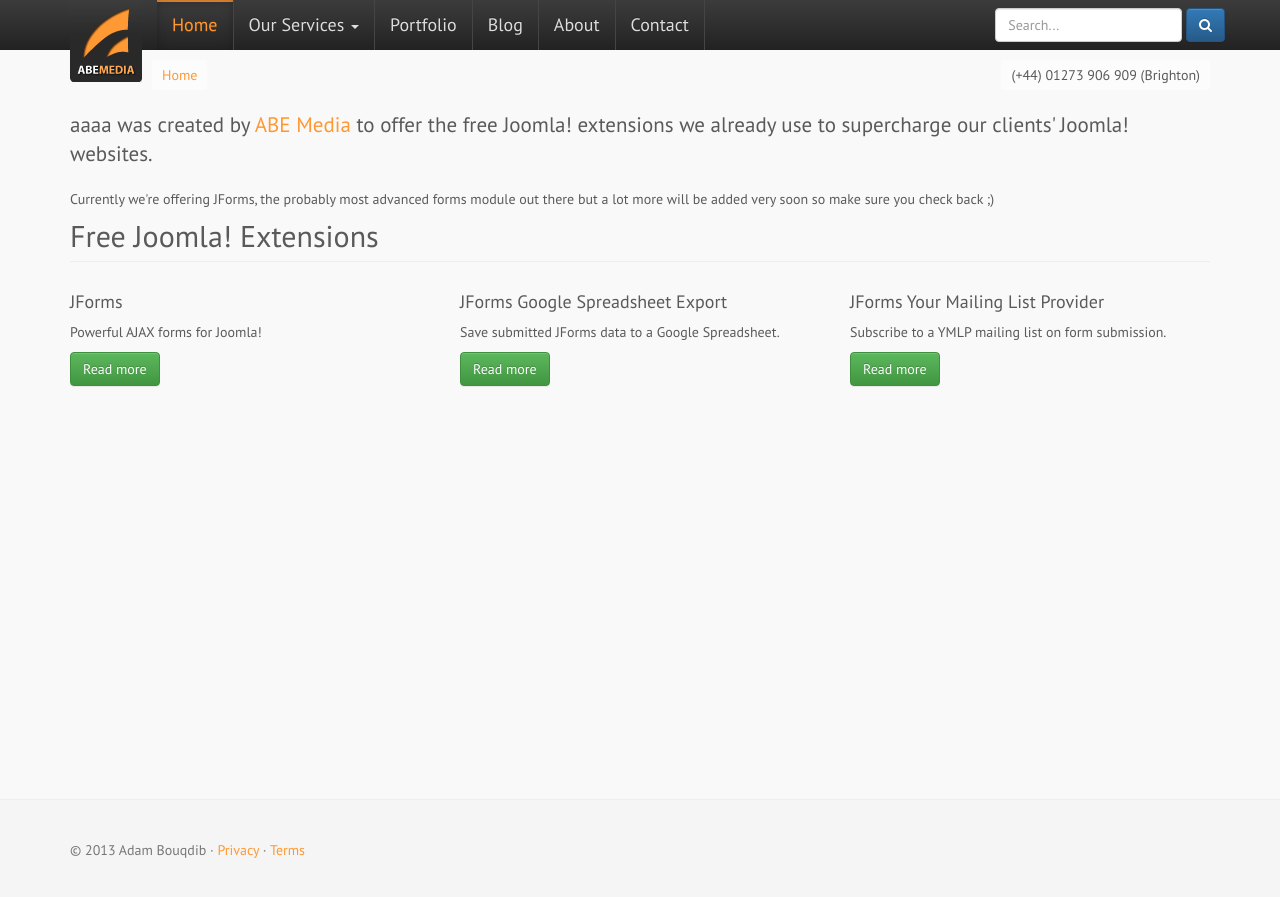
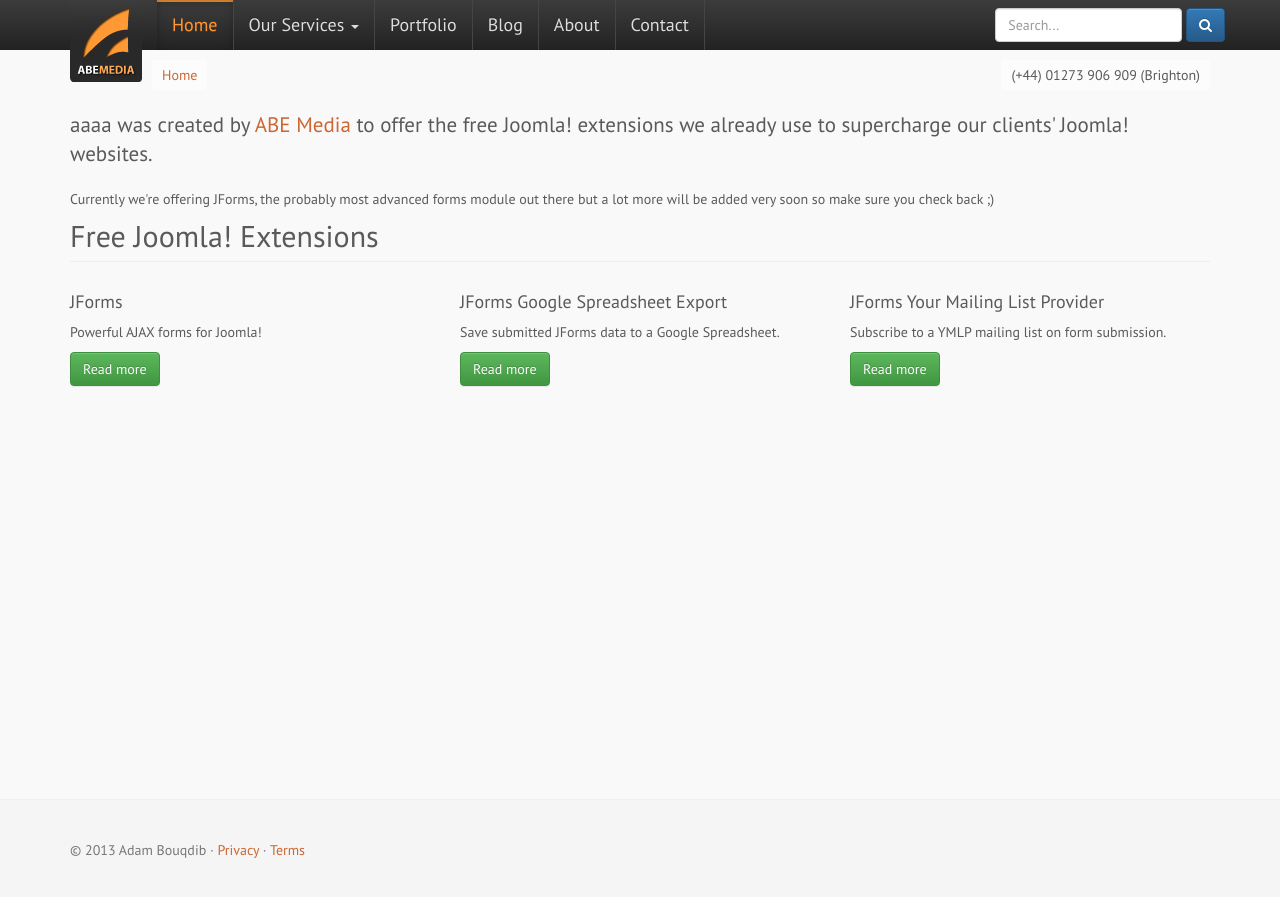
Before and after one commit to abemedia/abemedia.github.io, a Jekyll site: the page built from index.html, in a window 1280 px wide. Shown: the top 897 px of the page. Built offline with Jekyll 4.4.1, drawn with Linux system fonts in a browser that asks for light colours; nearby versions of some CDN libraries.

Commit message:
Update style.css

```diff
--- a/css/style.css
+++ b/css/style.css
@@ -14,14 +14,14 @@
 	min-height: 100%;
 }
 a {
-	color:#FF9833;
+	color:#cc6633;
 	-webkit-transition: all 0.3s ease-in;
 	-moz-transition: all 0.3s ease-in;
 	-o-transition: all 0.3s ease-in;
 	-ms-transition: all 0.3s ease-in;
 }
 a:hover {
-	color:#6C3806;
+	color:#A65B11;
 }
 h1, h2, h3, h4, h5, h6, .h1, .h2, .h3, .h4, .h5, .h6 {
 	font-family: "PT Sans","Helvetica Neue",Helvetica,Arial,sans-serif;
```
